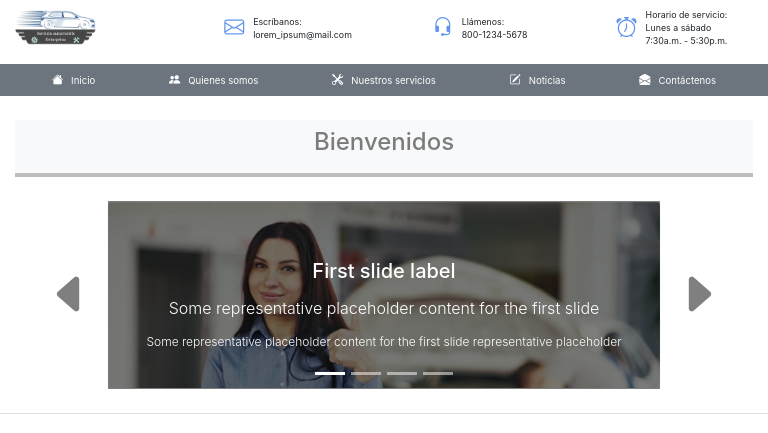
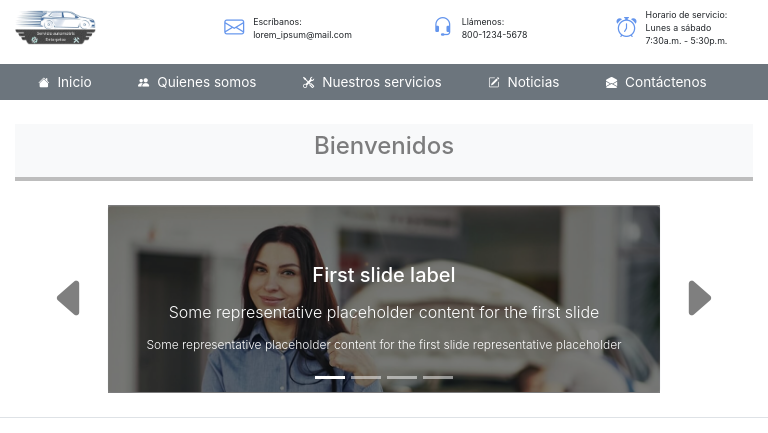
Before and after one commit to misproyectosweb/ProyectoPaginaWeb-05, a Node server app: page / in a window 768 px wide. Shown: the top 433 px of the page. Run offline with Node 20, Linux system fonts and the light colour scheme.

Commit message:
Actualizacion

```diff
--- a/src/public/css/estilosInicio.css
+++ b/src/public/css/estilosInicio.css
@@ -97,6 +97,13 @@
    header .p-2 {
       padding: 0 !important;
    }
+   /* header .navbar-toggler {
+      font-size: 2rem;
+      padding: 0.25rem 0 !important;
+   }
+   header .btnMenu {
+      display: none !important;
+   } */
 
    /* Sección principal - título */
    main h2 {
@@ -184,7 +191,7 @@
 
    /* Menu de navegación */
    header .nav .nav-item .nav-link {
-      font-size: 0.6rem !important;
+      font-size: 0.85rem !important;
    }
    header .nav .nav-item .nav-link .iconNav {
       font-size: 0.7rem !important;
@@ -192,13 +199,14 @@
    header .p-2 {
       padding: 0 !important;
    }
+   header .col-sm-12 {
+      max-width: 97%;
+   }
 
-   /* Sección principal - título */
+   /* Sección principal */
    main h2 {
       font-size: 1.5rem;
    }
-
-   /* Sección principal - carrusel de imágenes */
    main .my-5 {
       margin-top: 1.5rem !important;
       margin-bottom: 1.5rem !important;
@@ -223,8 +231,6 @@
    main .carousel-inner .carousel-caption .mb-5 h5 {
       font-size: 0.75rem !important;
    }
-
-   /* Sección principal */
    main h4 {
       font-size: 1rem;
    }
@@ -278,7 +284,7 @@
 
    /* Menu de navegación */
    header .nav .nav-item .nav-link {
-      font-size: 0.5rem !important;
+      font-size: 0.75rem !important;
    }
    header .nav .nav-item .nav-link .iconNav {
       font-size: 0.6rem !important;
@@ -287,12 +293,10 @@
       padding: 0 !important;
    }
 
-   /* Sección principal - título */
+   /* Sección principal */
    main h2 {
       font-size: 1.25rem;
    }
-
-   /* Sección principal - carrusel de imágenes */
    main .my-5 {
       margin-top: 0.75rem !important;
       margin-bottom: 0.75rem !important;
@@ -317,8 +321,6 @@
    main .carousel-inner .carousel-caption .mb-5 h5 {
       font-size: 0.5rem;
    }
-
-   /* Sección principal */
    main h4 {
       font-size: 1rem;
    }
```
